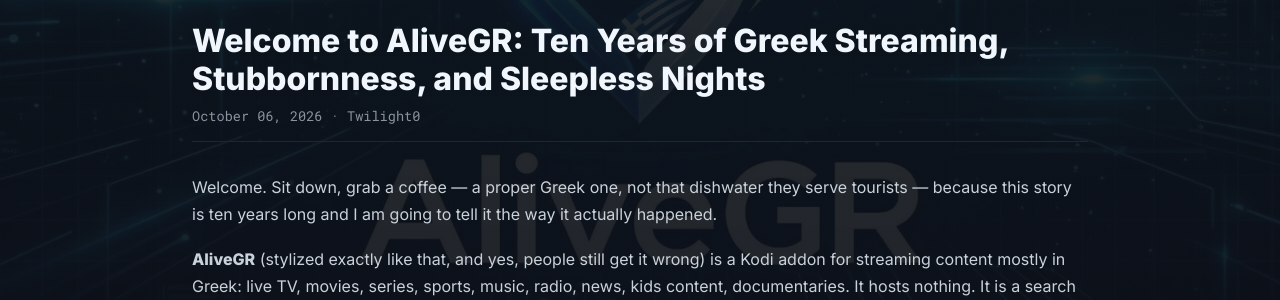
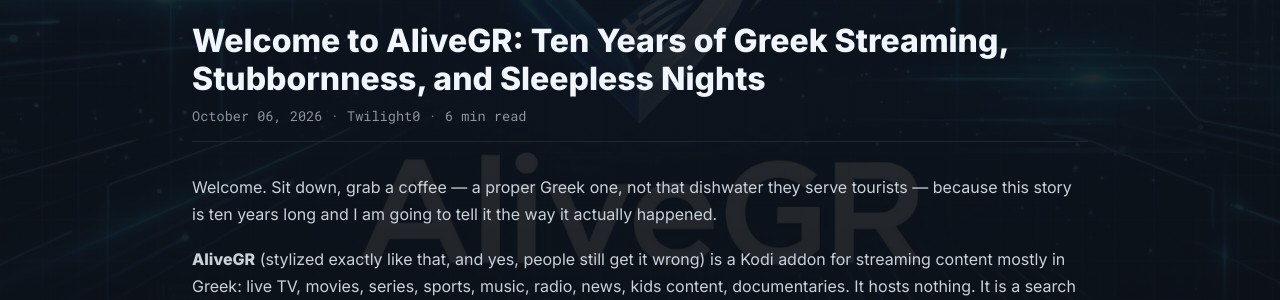
Before and after one commit to Twilight0/alivegr.github.io, a Jekyll site: the page built from _posts/2026-10-06-welcome-to-alivegr-a-decade-of-greek-streaming.md, in a window 1280 px wide and 900 px high. Shown: the part 448-748 px from the top of the window. Built offline with Jekyll 4.4.1, drawn with Linux system fonts in a browser that asks for light colours.

Commit message:
Add reading time to post byline (share buttons already present)

```diff
--- a/_layouts/post.html
+++ b/_layouts/post.html
@@ -5,7 +5,7 @@
     <header class="post-header">
         <h2 class="post-title">{{ page.title }}</h2>
         <p class="post-meta">
-            {{ page.date | date: "%B %d, %Y" }}{% if page.author %} &middot; {{ page.author }}{% endif %}
+            {{ page.date | date: "%B %d, %Y" }}{% if page.author %} &middot; {{ page.author }}{% endif %} &middot; {% assign words = content | number_of_words %}{% if words < 180 %}1 min read{% else %}{{ words | divided_by: 180 }} min read{% endif %}
         </p>
     </header>
     <div class="post-content">
```
